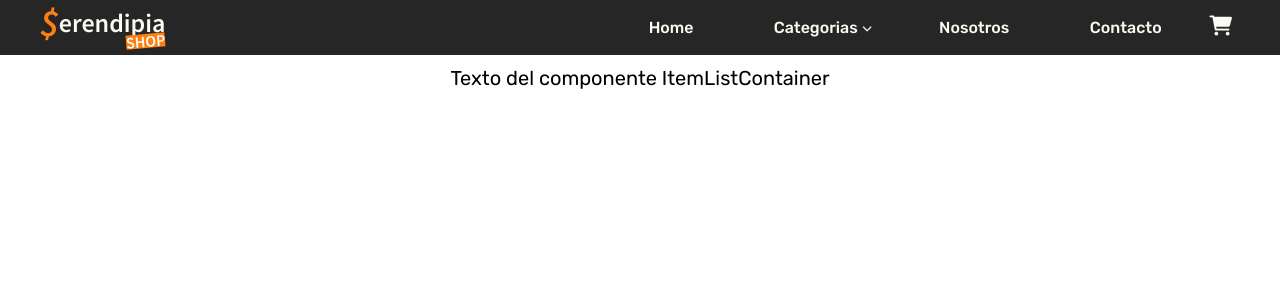
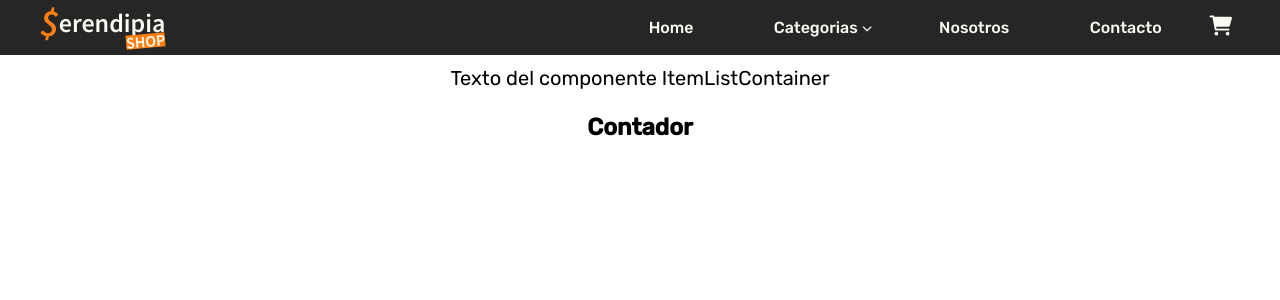
Before and after one commit to royarrascaeta/ShopArrascaeta, a React (Create React App) app: page / in a window 1280 px wide. Shown: the top 300 px of the page. Built offline with nearby package versions, Linux system fonts and the light colour scheme.

Commit message:
Añadido ItemCount

```diff
--- a/src/App.js
+++ b/src/App.js
@@ -1,6 +1,6 @@
 import './App.scss';
-import ItemListContainer from './components/ItemListContainer';
-import NavBar from "./components/NavBar";
+import ItemListContainer from './components/ItemListContainer/ItemListContainer';
+import NavBar from "./components/NavBar/NavBar";
 
 function App() {
   return (
--- a/src/components/CartWidget.scss
+++ b/src/components/CartWidget/CartWidget.scss
@@ -1,4 +1,4 @@
-@import "shared";
+@import "../shared";
 
 .cart {
   display: flex;
--- /dev/null
+++ b/src/components/ItemCount/ItemCount.jsx
@@ -0,0 +1,11 @@
+import React from 'react'
+
+const ItemCount = () => {
+  return (
+    <div>
+      <h3>Contador</h3>
+    </div>
+  )
+}
+
+export default ItemCount
--- a/src/components/ItemListContainer.jsx
+++ b/src/components/ItemListContainer/ItemListContainer.jsx
@@ -1,10 +1,12 @@
 import React from 'react';
+import ItemCount from '../ItemCount/ItemCount';
 import "./ItemListContainer.scss";
 
 const ItemListContainer = ({greeting}) => {
   return (
     <div class="item-list-container">
       {greeting}
+      <ItemCount />
     </div>
   )
 }
--- a/src/components/ItemListContainer.scss
+++ b/src/components/ItemListContainer/ItemListContainer.scss
@@ -1,4 +1,4 @@
-@import "./shared";
+@import "../shared";
 
 .item-list-container {
   text-align: center;
--- a/src/components/NavBar.jsx
+++ b/src/components/NavBar/NavBar.jsx
@@ -1,5 +1,5 @@
 import React from "react";
-import CartWidget from "./CartWidget";
+import CartWidget from "../CartWidget/CartWidget";
 import "./NavBar.scss";
 
 const NavBar = () => {
--- a/src/components/NavBar.scss
+++ b/src/components/NavBar/NavBar.scss
@@ -1,4 +1,4 @@
-@import "shared";
+@import "../shared";
 
 .container {
   width: 100%;
```
Also changed, not shown: src/components/CartWidget/CartWidget.jsx (renamed from src/components/CartWidget.jsx).
